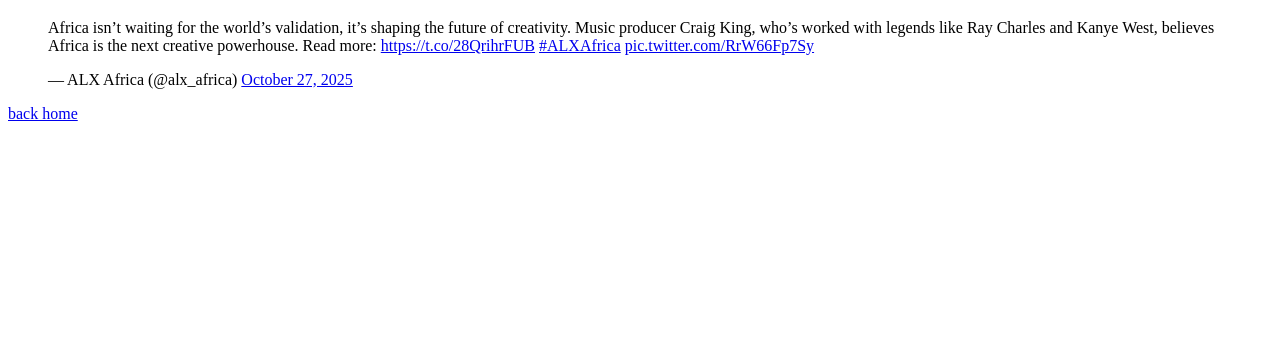
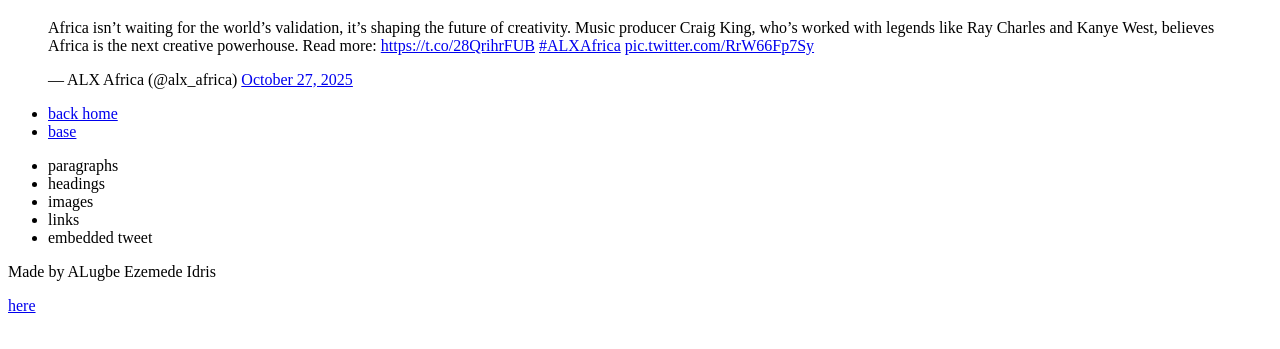
Before and after one commit to El-Moh0/My_First_Portfolio, a plain HTML site: page html_basic/tweets.html in a window 1280 px wide. Shown: the part 61-410 px from the top of the page. Drawn offline with Linux system fonts and the light colour scheme.

Commit message:
made a cool website

```diff
--- a/html_basic/tweets.html
+++ b/html_basic/tweets.html
@@ -13,6 +13,29 @@
             <a href="https://twitter.com/hashtag/ALXAfrica?src=hash&amp;ref_src=twsrc%5Etfw">#ALXAfrica</a> <a href="https://t.co/RrW66Fp7Sy">pic.twitter.com/RrW66Fp7Sy</a></p>&mdash; ALX Africa (@alx_africa) <a href="https://twitter.com/alx_africa/status/1982781713051738415?ref_src=twsrc%5Etfw">October 27, 2025</a></blockquote>
             <script async src="https://platform.twitter.com/widgets.js" charset="utf-8"></script>
 
-            <a href="index.html">back home</a>
+
+            <header>
+                <nav>
+                <ul>
+                    <li>
+                        <a href="index.html">back home</a>
+                    </li>
+                    <li> <a href="base_index.html">base</a></li>
+                </ul>
+               </nav>
+            </header>
+            <main>
+                <article>
+                    <ul>
+                        <li>paragraphs</li>
+                        <li>headings</li>
+                        <li>images</li>
+                        <li>links</li>
+                        <li>embedded tweet</li>
+                    </ul>
+                </article>
+            </main>
+            <footer>
+                <p>Made by ALugbe Ezemede Idris</p><a href="https://x.com/Mede__Al" target="_blank">here</a>
 </body>
 </html>
```
